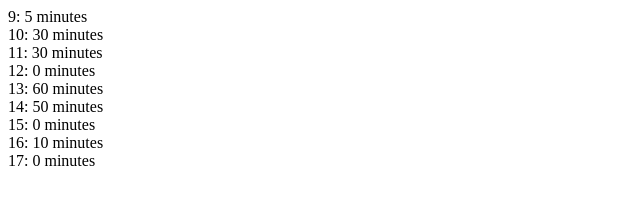
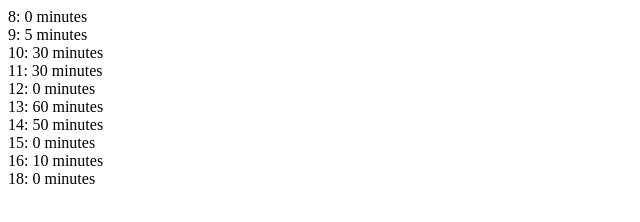
Before and after one commit to mazhuravlev/schedule, a plain HTML site: page index.html in a window 1280 px wide. Shown: the whole page, without its empty margins (0-640 px from the left). Drawn offline with Linux system fonts and the light colour scheme.

Commit message:
added minutes

```diff
--- a/index.html
+++ b/index.html
@@ -10,7 +10,7 @@
         new Interval(makeDate(16, 10), makeDate(16, 20)),
     ];
 
-    Schedule.getBusyMinutes(schedule, 9, 18).forEach(
+    Schedule.getBusyMinutes(schedule, makeDate(8, 40), makeDate(18, 45)).forEach(
             interval => {
                 document.write('' + interval.start.getHours() + ': ' + interval.busyMinutes + ' minutes<br>');
             }
--- a/time.js
+++ b/time.js
@@ -19,13 +19,24 @@
         return date;
     }
 
-    function generateHoursIntervals(startHour, endHour) {
-        if (endHour < startHour) {
+    function generateHoursIntervals(startDate, endDate) {
+        if (endDate.getTime() <= startDate.getTime()) {
             throw new Error;
         }
-        return _.range(startHour, endHour).map(
+        var hours = _.range(startDate.getHours(), endDate.getHours() - 1).map(
             hour => new Interval(makeDate(hour), makeDate(hour + 1))
         );
+        hours[0].start.setMinutes(startDate.getMinutes());
+        hours.push(
+            new Interval(
+                makeDate(endDate.getHours(), 0),
+                makeDate(
+                    endDate.getMinutes() > 0 ? endDate.getHours() : endDate.getHours() + 1,
+                    endDate.getMinutes()
+                )
+            )
+        );
+        return hours;
     }
 
     function calculateIntersection(ia, ib) {
@@ -43,8 +54,8 @@
         }
     }
 
-    function getBusyMinutes(schedule, startHour, endHour) {
-        var hours = generateHoursIntervals(startHour, endHour);
+    function getBusyMinutes(schedule, startDate, endDate) {
+        var hours = generateHoursIntervals(startDate, endDate);
         return hours.map(
             hourInterval => {
                 var busyMilliseconds = 0;
```
